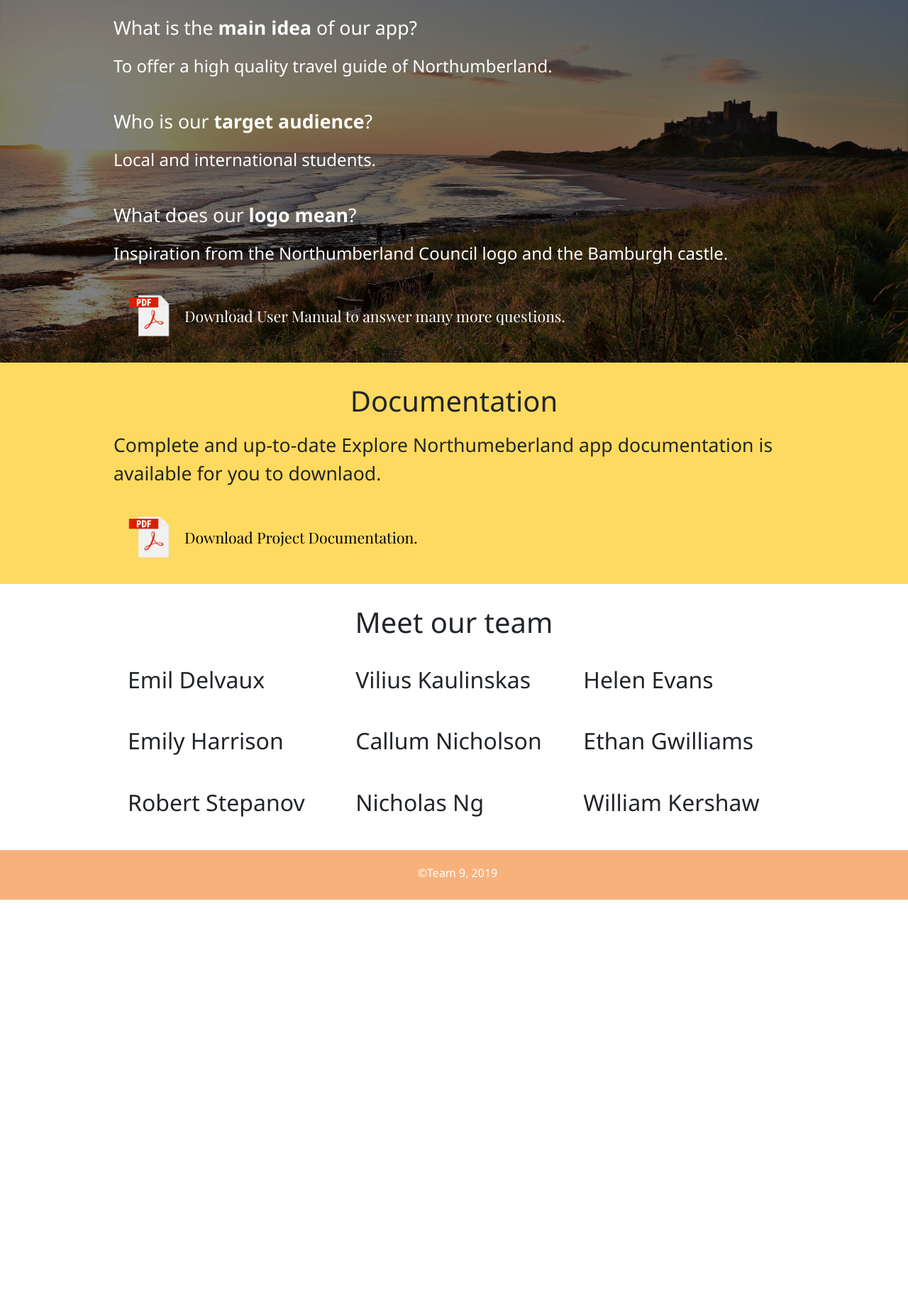
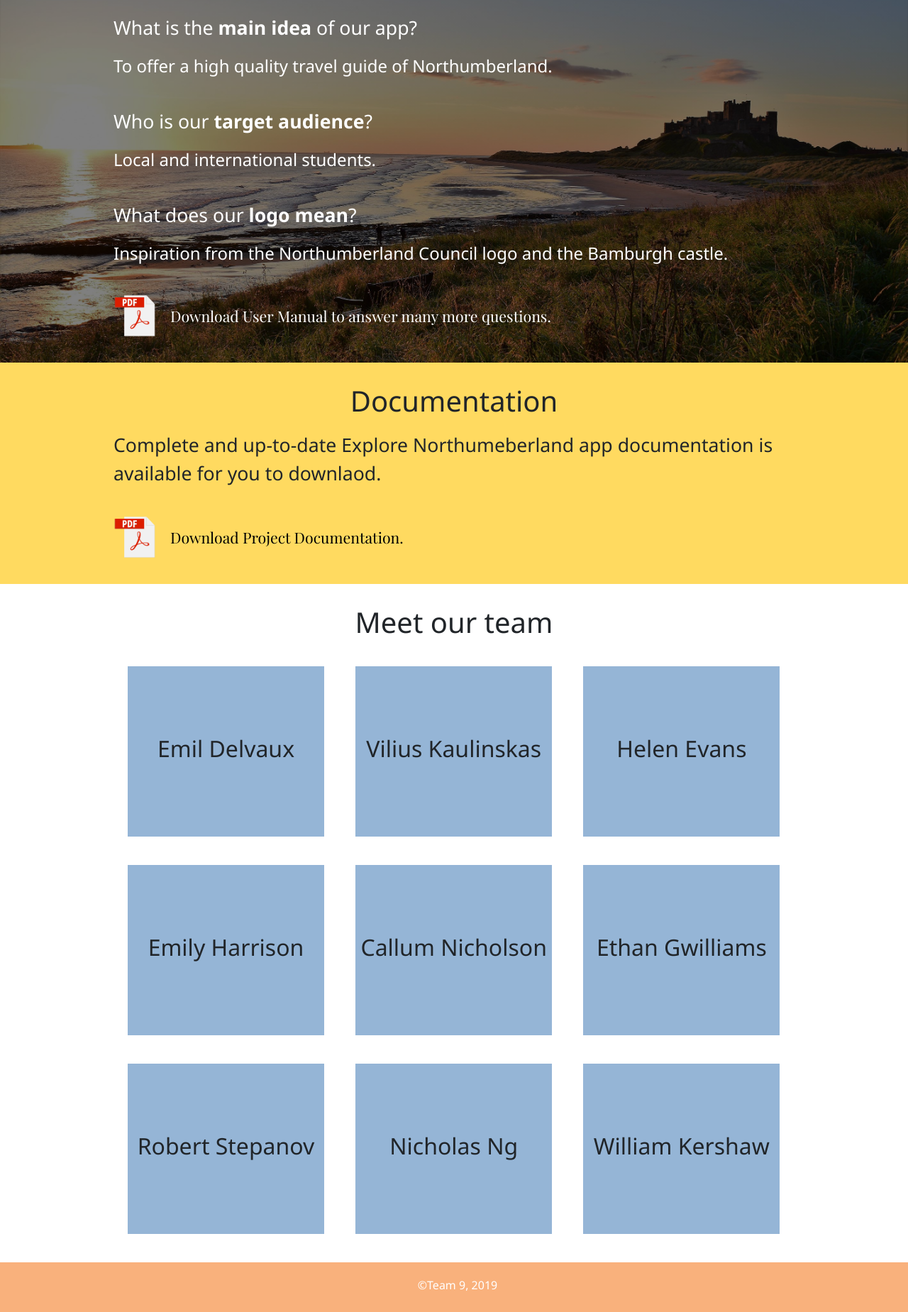
Before and after one commit to ncl-compSci-Team9-2018/Explore-Northumberland, a PHP site: page /documentation.html in a window 1280 px wide. Shown: the part 517-2366 px from the top of the page at 71% size. Before the commit the page ends 1785 px from the top, so only its background shows below. Run offline with PHP 8.4, Linux system fonts and the light colour scheme; some libraries are stand-ins or nearby versions; some web fonts are replaced.

Commit message:
Update style-documentation.css

```diff
--- a/styles/style-documentation.css
+++ b/styles/style-documentation.css
@@ -64,7 +64,7 @@
 }
 
 .question span {
-    font-weight: 600;
+  font-weight: 600;
 }
 
 .answer {
@@ -75,7 +75,6 @@
 .download-icon {
   float:left;
   clear: left;
-  margin-left: 20px;
   margin-right: 20px;
 }
 
@@ -121,7 +120,10 @@ h1 {
 .team-member {
   display: block;
   width: 100%;
-  height: auto;
+  height: 15em;
+  background-color: #95b5d6;
+  text-align: center;
+  padding-top: 35%;
 }
 
 .overlay {
@@ -134,11 +136,12 @@ h1 {
   width: 100%;
   opacity: 0;
   transition: .5s ease;
-  background-color: #4382e8;
+  background-color: #95b5d6;
 }
 
 .member-container:hover .overlay {
   opacity: 1;
+  cursor: default;
 }
 
 .description {
```
